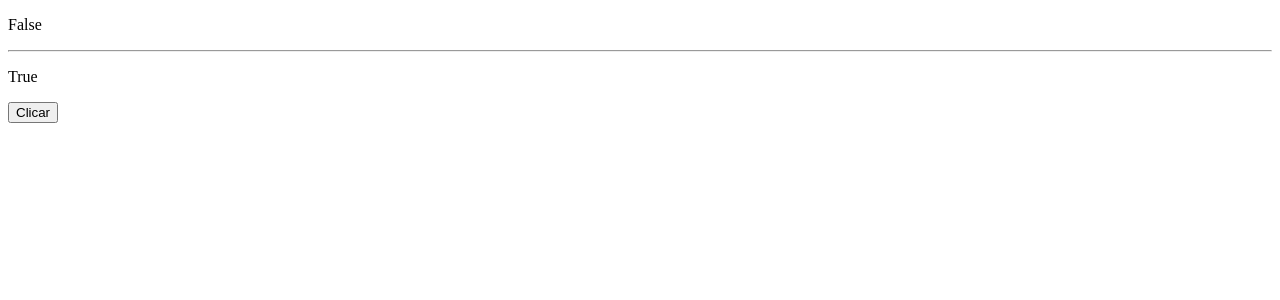
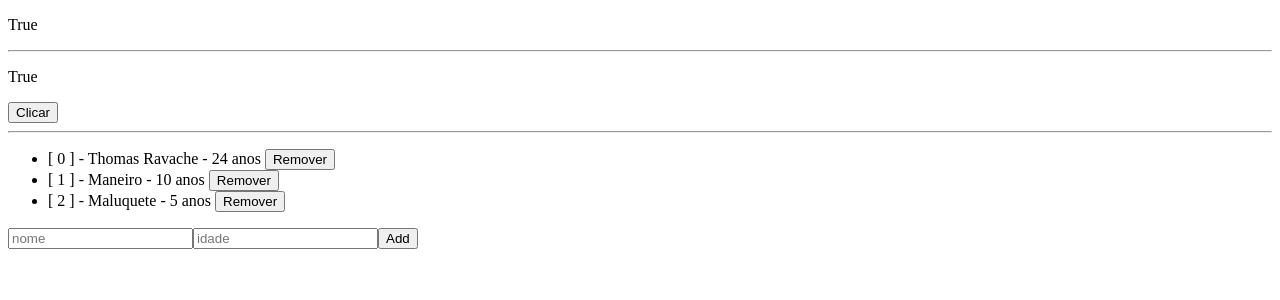
Before and after one commit to thomasravache/curso-de-angular-typescript-udemy, an Angular app: page / in a window 1280 px wide. Shown: the top 300 px of the page. Built offline with nearby package versions, Linux system fonts and the light colour scheme.

Commit message:
feat: *ngFor

```diff
--- a/src/app/diretivas-estruturais/diretivas-estruturais.component.html
+++ b/src/app/diretivas-estruturais/diretivas-estruturais.component.html
@@ -20,3 +20,17 @@
 </p>
 
 <button (click)="onClick()">Clicar</button>
+
+<hr>
+
+<ul>
+    <li *ngFor="let item of list; let i = index">
+        [ {{ i }} ] - {{ item.nome }} - {{ item.idade }} anos
+        <button (click)="onClickEventList($event, i)">Remover</button>
+    </li>
+</ul>
+
+<input placeholder="nome" [(ngModel)]="form.nome" type="text">
+<input placeholder="idade" [(ngModel)]="form.idade" type="text">
+
+<button (click)="onClickAddList()">Add</button>
--- a/src/app/diretivas-estruturais/diretivas-estruturais.component.ts
+++ b/src/app/diretivas-estruturais/diretivas-estruturais.component.ts
@@ -8,6 +8,15 @@ import { Component, OnInit } from '@angular/core';
 export class DiretivasEstruturaisComponent implements OnInit {
   public condition: boolean = true;
   public conditionClick: boolean = true;
+  public list: Array<{ nome: string, idade: number | null }> = [
+    { nome: 'Thomas Ravache', idade: 24 },
+    { nome: 'Maneiro', idade: 10 },
+    { nome: 'Maluquete', idade: 5 }
+  ];
+  public form: { nome: string, idade: number | null } = {
+    nome: '',
+    idade: null,
+  };
 
   constructor() {
 
@@ -30,4 +39,19 @@ export class DiretivasEstruturaisComponent implements OnInit {
       this.conditionClick = true;
     }
   }
+
+  public onClickAddList(): void {
+    this.list.push(this.form);
+
+    this.form = {
+      nome: '',
+      idade: null,
+    };
+  }
+
+  public onClickEventList(event: MouseEvent, index: number) {
+    console.log(event);
+    console.log(`você clicou no item de index ${index}`);
+    this.list.splice(index, 1);
+  }
 }
```
